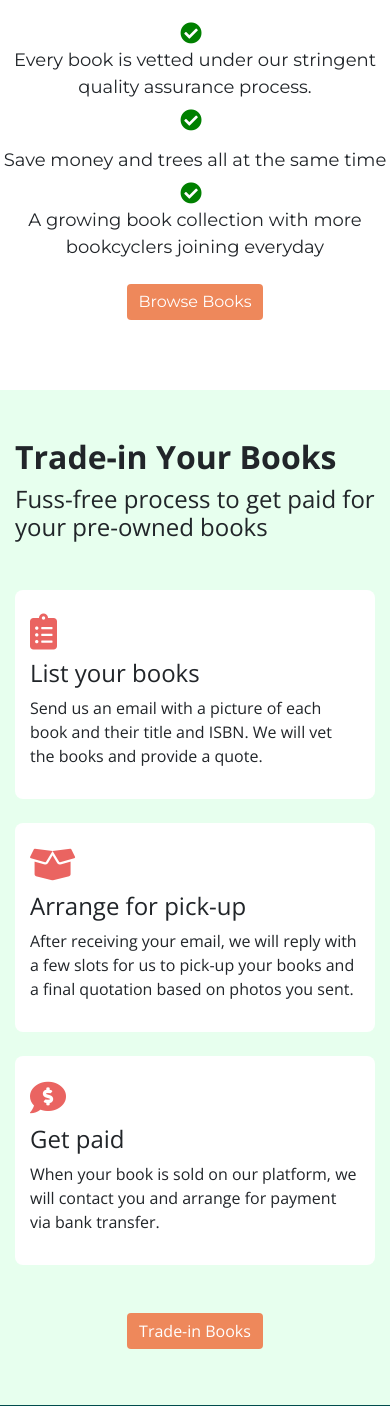
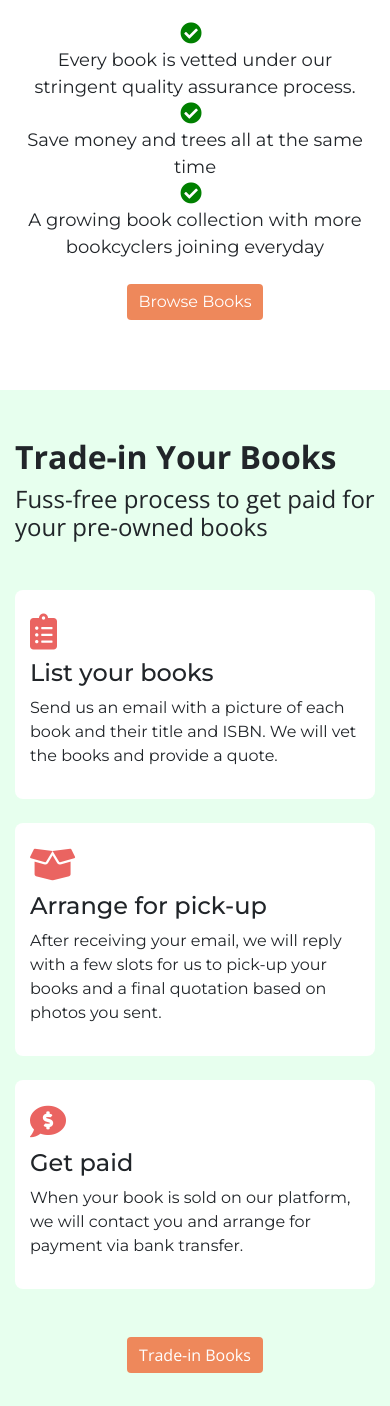
Before and after one commit to edmundgjj/sustainablebooks, a Django app: page / in a window 390 px wide. Shown: the part 1083-2489 px from the top of the page. Run offline with Django 3.2, Linux system fonts and the light colour scheme; parts of the project's set-up code (start-up, migrations or seed data) failed here and were passed over; some libraries are stand-ins or nearby versions.

Commit message:
Added margin to buy books section on homepage

```diff
--- a/home/templates/home/index.template.html
+++ b/home/templates/home/index.template.html
@@ -33,25 +33,25 @@
                 <h2 class="font-weight-bold">Buy Pre-Owned Books in Great Condition</h2>
                 <h4>From 30 to 90 percent off retail price</h4>
                 <div class="row mt-5">
-                    <div class="col-md-12 col-lg-5">
+                    <div class="col-md-12 col-lg-4">
                         <figure class="figure">
                             <img src="https://images.unsplash.com/photo-1586279026128-a5aa814dee39?ixid=MXwxMjA3fDB8MHxwaG90by1wYWdlfHx8fGVufDB8fHw%3D&ixlib=rb-1.2.1&auto=format&fit=crop&w=1950&q=80"
                                 class="figure-img img-fluid rounded" alt="Image of an opened book">
                         </figure>
                     </div>
-                    <div class="col-md-12 col-lg-7 montserrat">
-                        <div class="row align-items-center rounded justify-content-center text-center"
+                    <div class="col-md-12 col-lg-8 montserrat">
+                        <div class="row mx-1 align-items-center rounded justify-content-center text-center"
                             style="height:5rem; font-size: large;">
-                            <i class="fas fa-check-circle mr-2" style="color:green; font-size:larger;"></i> Every book
-                            is vetted under our stringent quality assurance process.</div>
-                        <div class="row align-items-center rounded justify-content-center text-center"
+                            <i class="fas fa-check-circle mr-2" style="color:green; font-size:larger;"></i> Every book is vetted under our stringent quality assurance process.
+                        </div>
+                        <div class="row mx-1 align-items-center rounded justify-content-center text-center"
                             style="height:5rem; font-size: large;">
-                            <i class="fas fa-check-circle mr-2" style="color:green; font-size:larger;"></i> Save money
-                            and trees all at the same time </div>
-                        <div class="row align-items-center rounded justify-content-center text-center"
+                            <i class="fas fa-check-circle mr-2" style="color:green; font-size:larger;">
+                            </i> Save money and trees all at the same time
+                        </div>
+                        <div class="row mx-1 align-items-center rounded justify-content-center text-center"
                             style="height:5rem; font-size: large;">
-                            <i class="fas fa-check-circle mr-2" style="color:green; font-size:larger;"></i> A growing
-                            book collection with more bookcyclers joining everyday </div>
+                            <i class="fas fa-check-circle mr-2" style="color:green; font-size:larger;"></i> A growing book collection with more bookcyclers joining everyday </div>
                         <div class="row align-items-center justify-content-center" style="height:5rem;"><a
                                 class="btn btn-primary" href="{% url 'show_book_route' %}" role="button">Browse
                                 Books</a></div>
@@ -70,7 +70,7 @@
             <div class="col-md-8 offset-md-2" style="padding-top: 2rem;">
                 <h2 class="font-weight-bold">Trade-in Your Books</h2>
                 <h4>Fuss-free process to get paid for your pre-owned books</h4>
-                <div class="row mt-5">
+                <div class="row mt-5 montserrat">
                     <div class="col-lg-4 col-md-6">
                         <div class="icon-box">
                             <div class="icon"><i class="fas fa-clipboard-list"></i></div>
@@ -105,9 +105,9 @@
     </div>
 </div>
 <div style="background-color: #004c4c;">
-<div class="container d-flex justify-content-center mt-2 pb-2 pt-2" style=" color: white;">
-    <p> BookCyle | Fictitious Company | Created with <i class="fas fa-grin-hearts"></i> </p>
-</div>
+    <div class="container d-flex justify-content-center mt-2 pb-2 pt-2" style=" color: white;">
+        <p> BookCyle | Fictitious Company | Created with <i class="fas fa-grin-hearts"></i> </p>
+    </div>
 </div>
 
 {% endblock %}
```
